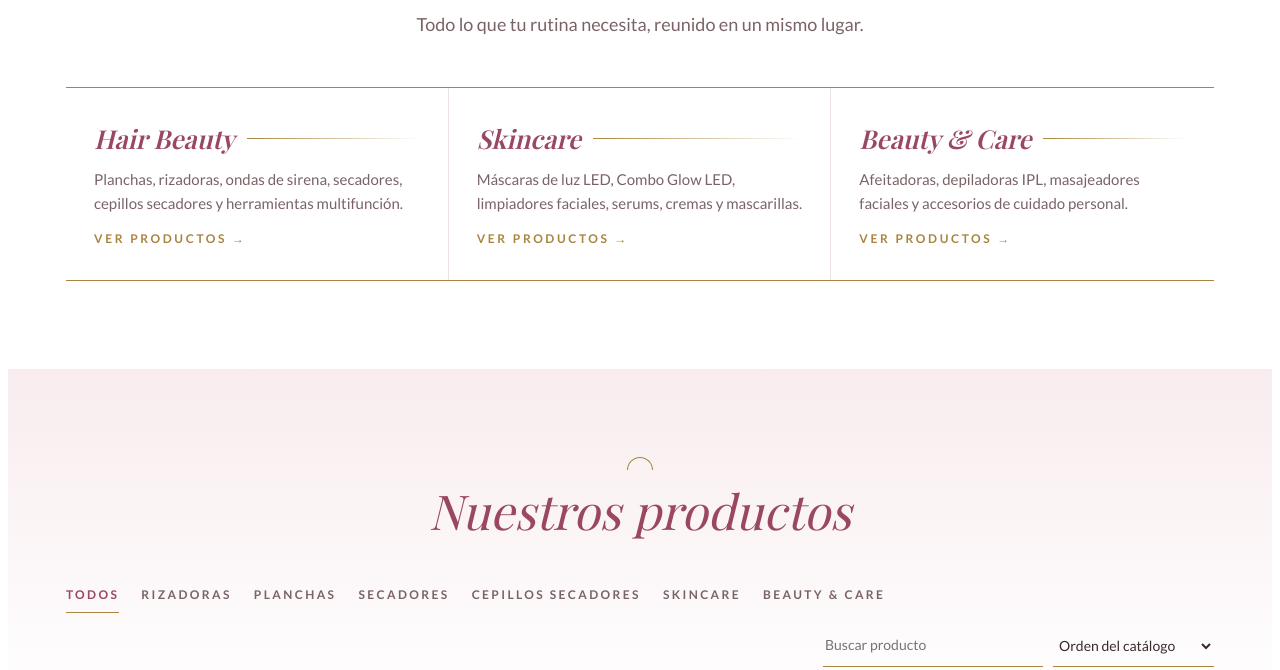
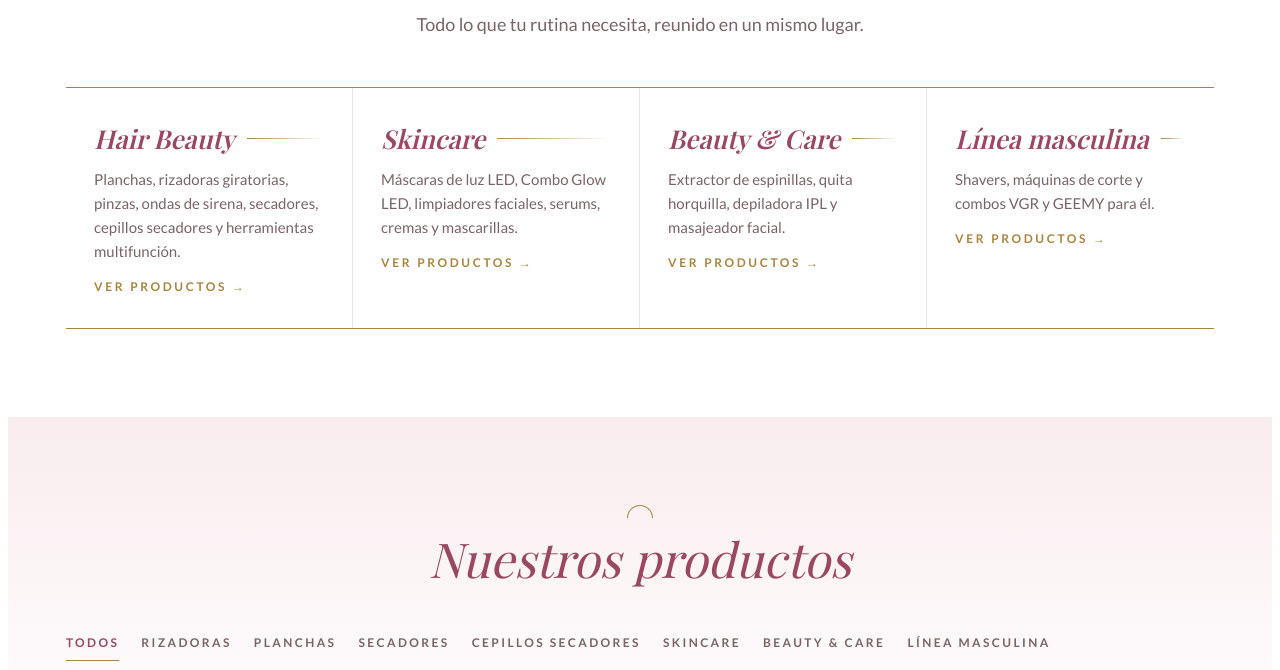
Before and after one commit to BrayanSCadavid/velinashop, a plain HTML site: page index.html in a window 1280 px wide. Shown: the part 806-1476 px from the top of the page. Drawn offline with nearby package versions, Linux system fonts and the light colour scheme; a web font is replaced by a local one.

Commit message:
Catálogo actualizado: nuevas rizadoras, quita horquilla y línea masculina
Co-Authored-By: Claude Opus 5.5 <noreply@anthropic.com>

```diff
--- a/index.html
+++ b/index.html
@@ -4,7 +4,7 @@
 <meta name="viewport" content="width=device-width, initial-scale=1, viewport-fit=cover">
 <title>Velina Beauty | Tienda de belleza en Colombia</title>
 <meta name="claude:viewport-fit-sides" content="cover">
-<meta name="description" content="Velina Beauty: tienda de belleza en Colombia. Planchas, rizadoras, secadores, máscaras LED, skincare y accesorios de cuidado personal. Pedidos por WhatsApp y envíos a toda Colombia.">
+<meta name="description" content="Velina Beauty: tienda de belleza en Colombia. Planchas, rizadoras, secadores, máscaras LED, skincare, accesorios de cuidado personal y línea masculina. Pedidos por WhatsApp y envíos a toda Colombia.">
 <link rel="canonical" href="https://velinashop.com/">
 <link rel="icon" type="image/png" href="img/favicon.png">
 <link rel="apple-touch-icon" href="img/favicon.png">
@@ -13,14 +13,14 @@
 <meta property="og:locale" content="es_CO">
 <meta property="og:site_name" content="Velina Beauty">
 <meta property="og:title" content="Velina Beauty · Tu belleza, nuestro propósito">
-<meta property="og:description" content="Skincare, cuidado capilar y beauty & care. Pedidos por WhatsApp y envíos a toda Colombia.">
+<meta property="og:description" content="Skincare, cuidado capilar, beauty & care y línea masculina. Pedidos por WhatsApp y envíos a toda Colombia.">
 <meta property="og:url" content="https://velinashop.com/">
 <meta property="og:image" content="https://velinashop.com/img/compartir.jpg">
 <meta property="og:image:width" content="1200">
 <meta property="og:image:height" content="630">
 <meta name="twitter:card" content="summary_large_image">
 <script type="application/ld+json">
-{"@context":"https://schema.org","@type":"Store","name":"Velina Beauty","url":"https://velinashop.com/","logo":"https://velinashop.com/img/logo.jpg","image":"https://velinashop.com/img/compartir.jpg","description":"Tienda de belleza: skincare, cuidado capilar y accesorios de cuidado personal. Envíos a toda Colombia.","telephone":"+57 314 250 3990","address":{"@type":"PostalAddress","addressCountry":"CO"},"areaServed":"CO","founder":[{"@type":"Person","name":"Jessica Camacho"},{"@type":"Person","name":"Nataly Camacho"}],"sameAs":["https://www.instagram.com/velinabeauty04/","https://www.tiktok.com/@velinabeauty4"]}
+{"@context":"https://schema.org","@type":"Store","name":"Velina Beauty","url":"https://velinashop.com/","logo":"https://velinashop.com/img/logo.jpg","image":"https://velinashop.com/img/compartir.jpg","description":"Tienda de belleza: skincare, cuidado capilar, accesorios de cuidado personal y línea masculina. Envíos a toda Colombia.","telephone":"+57 314 250 3990","address":{"@type":"PostalAddress","addressCountry":"CO"},"areaServed":"CO","founder":[{"@type":"Person","name":"Jessica Camacho"},{"@type":"Person","name":"Nataly Camacho"}],"sameAs":["https://www.instagram.com/velinabeauty04/","https://www.tiktok.com/@velinabeauty4"]}
 </script>
 <link rel="stylesheet" href="https://fonts.googleapis.com/css2?family=Bodoni+Moda:wght@400;500&family=Lato:wght@400;700&family=Playfair+Display:ital,wght@0,400;0,600;1,400;1,600&display=swap">
 <style>
@@ -97,7 +97,7 @@ body::before{content:"";position:fixed;inset:0 0 auto;height:env(safe-area-inset
 @media (max-width:860px){.hero .in{grid-template-columns:1fr;text-align:center;padding-block:48px 56px;gap:36px}.hero .copy{margin-inline:auto}.hero .ctas{justify-content:center}.seal{width:min(72%,300px);order:-1}}
 
 /* Universo: tres filas rectas de columna a columna */
-.universe{display:grid;grid-template-columns:repeat(3,1fr);border-top:1px solid var(--gold);border-bottom:1px solid var(--gold);margin-top:48px}
+.universe{display:grid;grid-template-columns:repeat(4,1fr);border-top:1px solid var(--gold);border-bottom:1px solid var(--gold);margin-top:48px}
 .uni{padding:30px 28px 32px;text-align:left;background:transparent;border:0;border-right:1px solid var(--line);display:grid;gap:8px;align-content:start;transition:background .2s}
 .uni:last-child{border-right:0}
 .uni:hover{background:var(--blush)}
@@ -105,6 +105,7 @@ body::before{content:"";position:fixed;inset:0 0 auto;height:env(safe-area-inset
 .uni h3::after{content:"";flex:1;height:1px;background:linear-gradient(90deg,var(--gold),transparent)}
 .uni p{margin:0;color:var(--mute);font-size:15px}
 .uni .go{font-size:12px;letter-spacing:.22em;text-transform:uppercase;color:var(--gold);font-weight:700;margin-top:6px}
+@media (max-width:1000px) and (min-width:761px){.universe{grid-template-columns:repeat(2,1fr)}.uni{border-bottom:1px solid var(--line)}}
 @media (max-width:760px){.universe{grid-template-columns:1fr}.uni{border-right:0;border-bottom:1px solid var(--line)}.uni:last-child{border-bottom:0}}
 
 /* Catálogo */
@@ -307,9 +308,10 @@ footer .by{font-size:11px;letter-spacing:.34em;text-transform:uppercase;color:va
   </div>
   <div class="in">
     <div class="universe">
-      <button class="uni" data-go="Hair Beauty"><h3>Hair Beauty</h3><p>Planchas, rizadoras, ondas de sirena, secadores, cepillos secadores y herramientas multifunción.</p><span class="go">Ver productos →</span></button>
+      <button class="uni" data-go="Hair Beauty"><h3>Hair Beauty</h3><p>Planchas, rizadoras giratorias, pinzas, ondas de sirena, secadores, cepillos secadores y herramientas multifunción.</p><span class="go">Ver productos →</span></button>
       <button class="uni" data-go="Skincare"><h3>Skincare</h3><p>Máscaras de luz LED, Combo Glow LED, limpiadores faciales, serums, cremas y mascarillas.</p><span class="go">Ver productos →</span></button>
-      <button class="uni" data-go="Beauty &amp; Care"><h3>Beauty &amp; Care</h3><p>Afeitadoras, depiladoras IPL, masajeadores faciales y accesorios de cuidado personal.</p><span class="go">Ver productos →</span></button>
+      <button class="uni" data-go="Beauty &amp; Care"><h3>Beauty &amp; Care</h3><p>Extractor de espinillas, quita horquilla, depiladora IPL y masajeador facial.</p><span class="go">Ver productos →</span></button>
+      <button class="uni" data-go="Línea masculina"><h3>Línea masculina</h3><p>Shavers, máquinas de corte y combos VGR y GEEMY para él.</p><span class="go">Ver productos →</span></button>
     </div>
   </div>
 </section>
@@ -416,6 +418,10 @@ const P = [
   ["p2_1","Rizadora 25 mm",55000,"Rizadoras","Hair Beauty"],
   ["p2_2","Ondas de sirena 22 mm",50000,"Rizadoras","Hair Beauty"],
   ["p2_3","Rizadora cónica",50000,"Rizadoras","Hair Beauty"],
+  ["r2_0","Rizadora giratoria WAER",80000,"Rizadoras","Hair Beauty"],
+  ["r2_1","Combo rizadora giratoria + cepillo alisador",100000,"Rizadoras","Hair Beauty"],
+  ["r2_2","Pinza 9 mm",50000,"Rizadoras","Hair Beauty"],
+  ["r2_3","Ondas de sirena aguacate",65000,"Rizadoras","Hair Beauty"],
   ["p3_0","Plancha VGR 450°",100000,"Planchas","Hair Beauty"],
   ["p3_1","Plancha placa ancha 950°",90000,"Planchas","Hair Beauty"],
   ["p3_2","Plancha 1.1 aguacate",50000,"Planchas","Hair Beauty"],
@@ -436,9 +442,13 @@ const P = [
   ["p7_0","Parches para los ojos",25000,"Skincare","Skincare"],
   ["p7_3","Mascarilla de arcilla",20000,"Skincare","Skincare"],
   ["p8_0","Extractor de espinillas",45000,"Beauty & Care","Beauty & Care"],
-  ["p8_1","Afeitadora GEEMY",45000,"Beauty & Care","Beauty & Care"],
+  ["p8_4","Quita horquilla",65000,"Beauty & Care","Beauty & Care"],
   ["p8_2","Depiladora IPL",100000,"Beauty & Care","Beauty & Care"],
-  ["p8_3","Masajeador facial",40000,"Beauty & Care","Beauty & Care"]
+  ["p8_3","Masajeador facial",40000,"Beauty & Care","Beauty & Care"],
+  ["m_0","Shaver VGR 377",150000,"Línea masculina","Línea masculina"],
+  ["m_1","Máquina VGR 646",125000,"Línea masculina","Línea masculina"],
+  ["m_2","Combo VGR V193 S3",220000,"Línea masculina","Línea masculina"],
+  ["m_3","Combo GEEMY",40000,"Línea masculina","Línea masculina"]
 ].map(([id,name,price,sub,group],i) => ({id,name,price,sub,group,i}));
 const money = n => "$" + n.toLocaleString("es-CO").replace(/,/g,".");
 const esc = s => s.replace(/&/g,"&amp;").replace(/</g,"&lt;");
@@ -493,7 +503,7 @@ $("#copyOrder").onclick = async () => {
 };
 
 /* Catálogo */
-const CATS = ["Todos","Rizadoras","Planchas","Secadores","Cepillos secadores","Skincare","Beauty & Care"];
+const CATS = ["Todos","Rizadoras","Planchas","Secadores","Cepillos secadores","Skincare","Beauty & Care","Línea masculina"];
 let cat = "Todos";
 $("#chips").innerHTML = CATS.map(c => `<button class="chip" aria-pressed="${c===cat}" data-c="${esc(c)}">${esc(c)}</button>`).join("");
 $("#chips").addEventListener("click", e => { const b = e.target.closest(".chip"); if (!b) return; cat = b.dataset.c; renderGrid(); });
@@ -530,5 +540,3 @@ $("#openCart").addEventListener("click", () => setMenu(false));
 
 renderGrid(); renderCart();
 </script>
-
-</html>
```
Also changed, not shown: img/m_0.jpg (added), img/m_1.jpg (added), img/m_2.jpg (added), img/m_3.jpg (added), img/p8_4.jpg (added), img/r2_0.jpg (added), img/r2_1.jpg (added), img/r2_2.jpg (added), img/r2_3.jpg (added).
